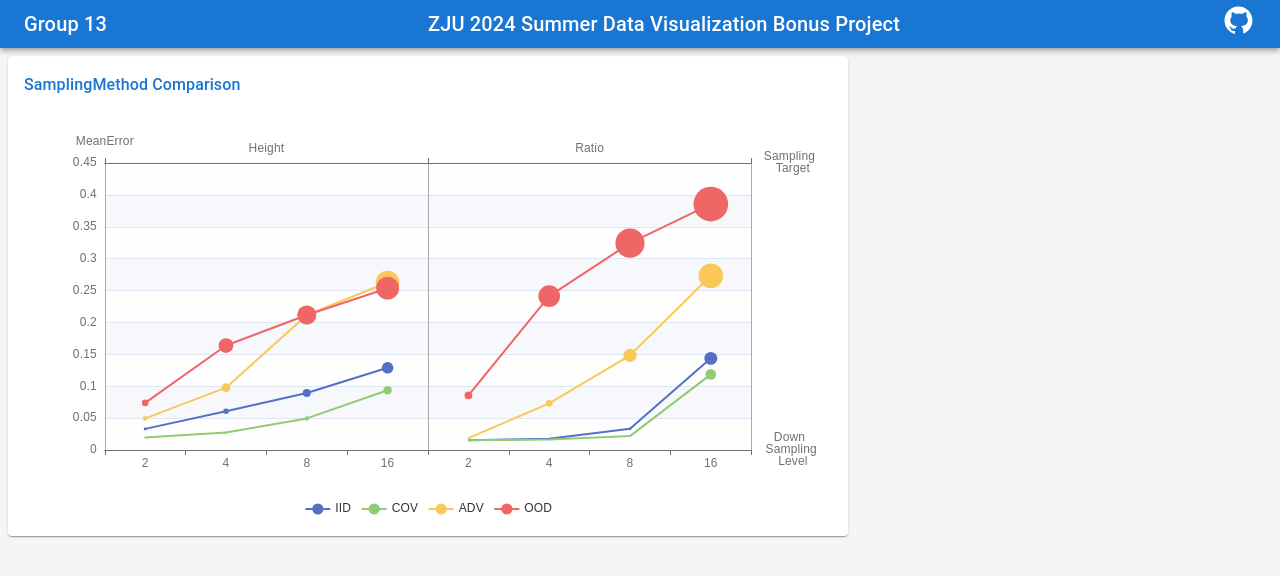
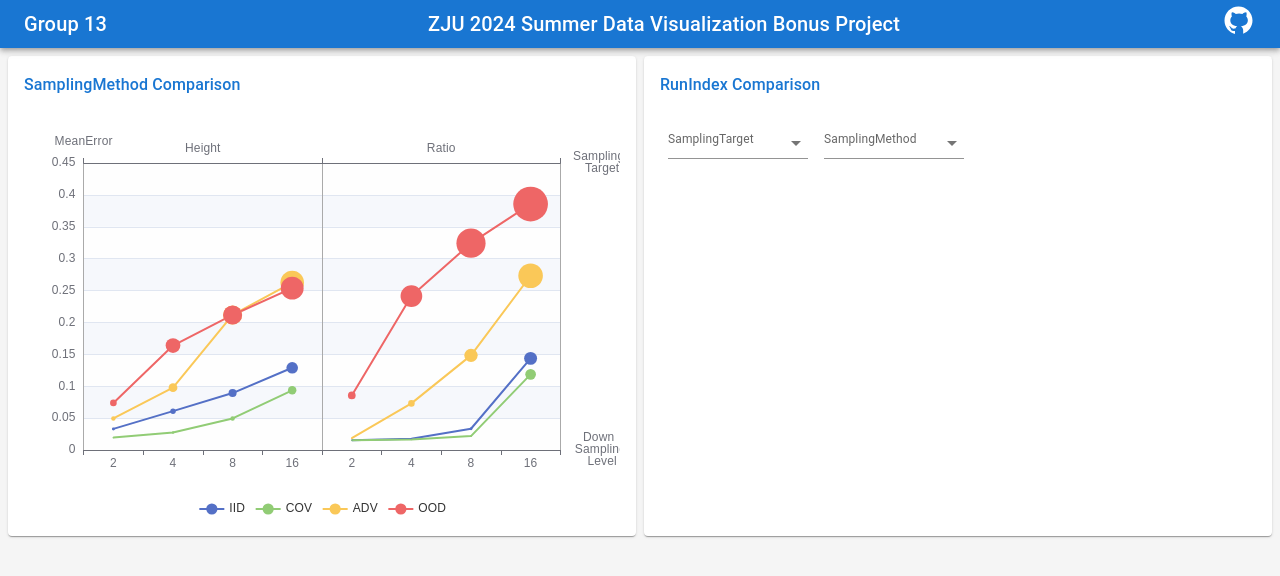
Before and after one commit to WintermelonC/ZJU2024SummerDV_G13, a React (Create React App) app: page / in a window 1280 px wide. Shown: the top 576 px of the page. Built offline with nearby package versions, Linux system fonts and the light colour scheme.

Commit message:
add select

```diff
--- a/src/components/App.js
+++ b/src/components/App.js
@@ -7,6 +7,7 @@ import Paper from '@mui/material/Paper';
 
 import MyToolbar from './MyToolbar.js';
 import CompModelName from './CompModelName.js';
+import CompRunIndex from './CompRunIndex.js';
 
 function App() {
   return (
@@ -25,7 +26,7 @@ function App() {
         <Box component="div" sx={{ height: '48px' }}></Box>
         <Container maxWidth="xl" sx={{ my: '8px', px: '8px !important' }}>
           <Grid container spacing={1}>
-            <Grid item xs={12} md={8} xl={8}>
+            <Grid item xs={12} md={6} xl={6}>
               <Paper
                 sx={{
                   height: '480px',
@@ -38,6 +39,18 @@ function App() {
                 <CompModelName />
               </Paper>
             </Grid>
+            <Grid item xs={12} md={6} xl={6}>
+              <Paper
+                sx={{
+                  height: '480px',
+                  padding: '16px',
+                  flexDirection: 'column',
+                  overflow: 'auto',
+                }}
+              >
+                <CompRunIndex />
+              </Paper>
+            </Grid>
           </Grid>
         </Container>
       </Box>
--- /dev/null
+++ b/src/components/CompRunIndex.js
@@ -0,0 +1,14 @@
+import React from 'react';
+
+import MyTitle from './MyTitle';
+import SelectButton from './SelectButton';
+
+export default function CompRunIndex() {
+	return (
+		<React.Fragment>
+			<MyTitle>RunIndex Comparison</MyTitle>
+			<SelectButton content="SamplingTarget" />
+			<SelectButton content="SamplingMethod" />
+		</React.Fragment>
+	);
+}
--- a/src/components/SelectButton.js
+++ b/src/components/SelectButton.js
@@ -13,7 +13,7 @@ export default function SelectButton({ content }) {
 	};
 
 	return (
-		<FormControl sx={{ m: 1, minWidth: 135 }} variant="standard">
+		<FormControl sx={{ m: 1, minWidth: 140 }} variant="standard">
 			<InputLabel id={`select-${content}-label`} sx={{ fontSize: '12px !important' }}>{content}</InputLabel>
 			<CreateOptionList content={content} option={option} handleChange={handleChange} />
 		</FormControl>
```
